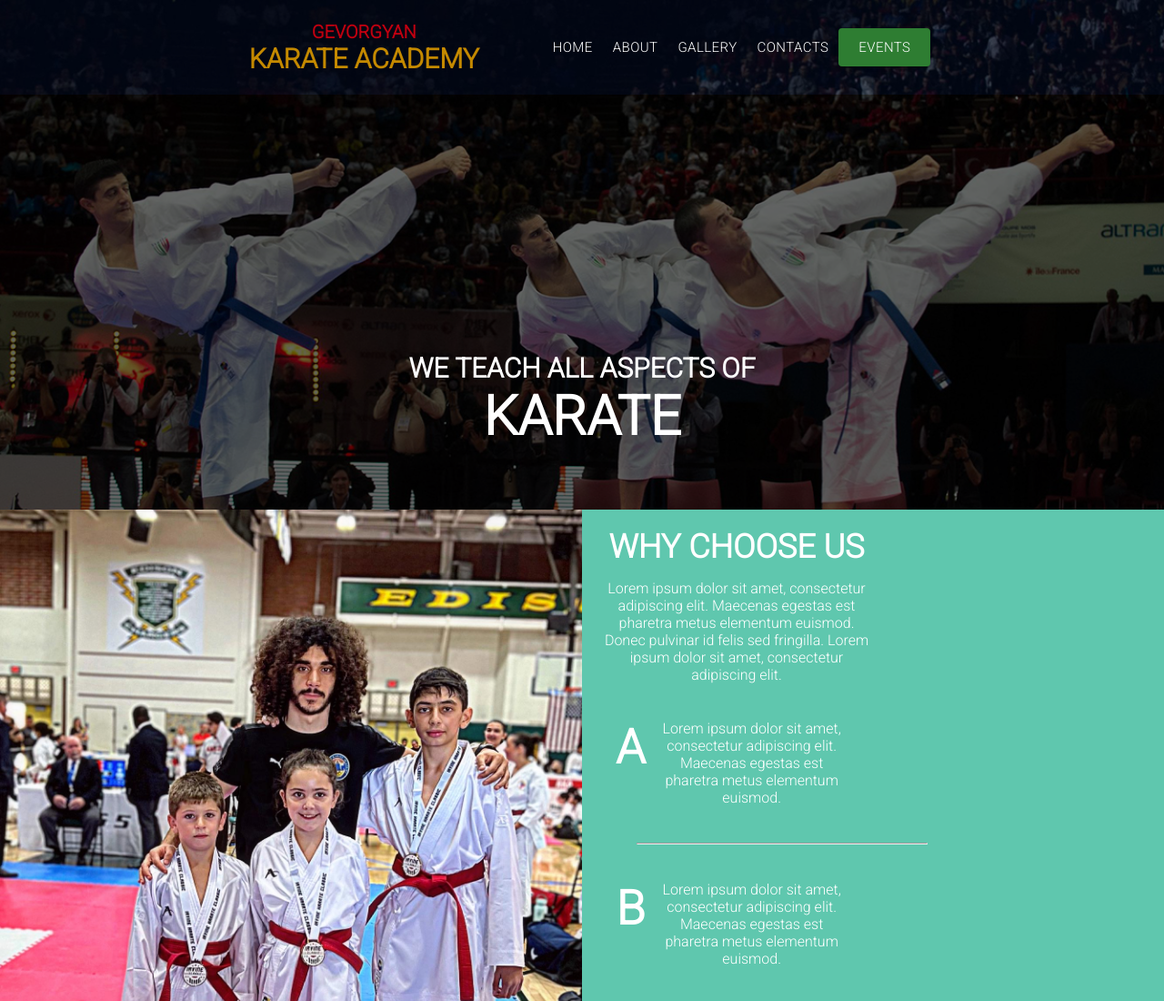
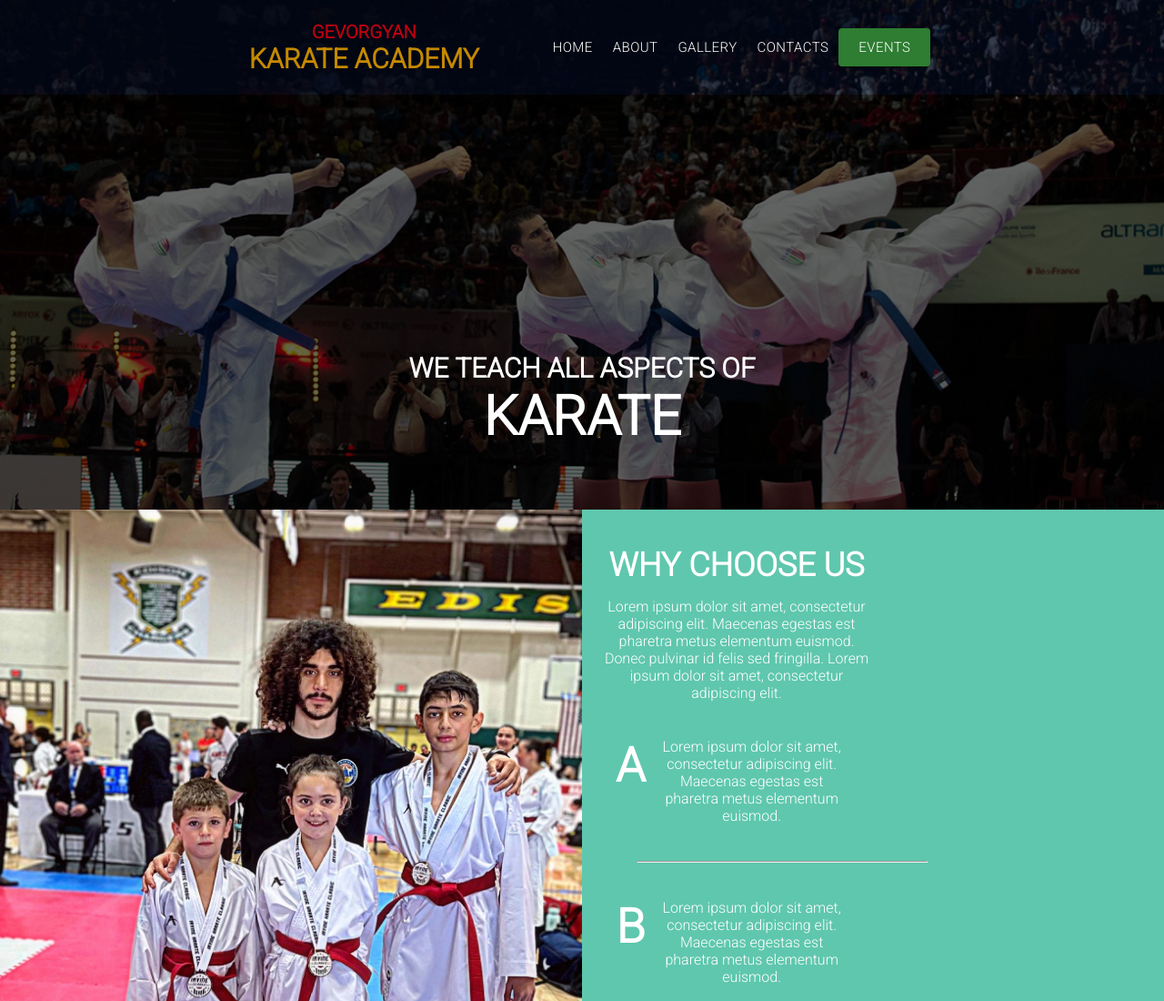
Before and after one commit to igorkotljar/karate-academy, a React (Create React App) app: page /#/ in a window 1280 px wide. Shown: the top 1100 px of the page at 91% size. Built offline with nearby package versions, Linux system fonts and the light colour scheme.

Commit message:
Adjusted paddingTop for why choose us text

```diff
--- a/src/components/WhyUs.js
+++ b/src/components/WhyUs.js
@@ -13,7 +13,7 @@ function WhyUs() {
         <Grid xs={12} md={6}>
           <div className="whyUs-text">
             <Grid xs={12} md={6}>
-              <h2 style={{ textAlign: "center", fontSize: 36}}>WHY CHOOSE US</h2>
+              <h2 style={{ textAlign: "center", fontSize: 36, marginTop: 20}}>WHY CHOOSE US</h2>
             </Grid>
             <Grid xs={12} md={6}>
               <p style={{ marginTop: 15, textAlign: "center" }}>
--- a/src/styles/WhyUs.css
+++ b/src/styles/WhyUs.css
@@ -1,7 +1,7 @@
 .whyUs-text {
-    padding:20px;
+  padding: 20px;
   color: white;
-  background-color: #5FC7AE;
+  background-color: #5fc7ae;
   height: 100%;
 }
 
@@ -14,15 +14,13 @@
   background-origin: padding-box;
 }
 
-hr{
+hr {
   margin: 40px;
 }
 
-@media all and (max-width: 1024px){
-
+@media all and (max-width: 1024px) {
   .whyUs-bg {
     background-size: cover;
     height: 70vh;
   }
-
 }
```
Lines whose indentation alone changed are shown as unchanged.
